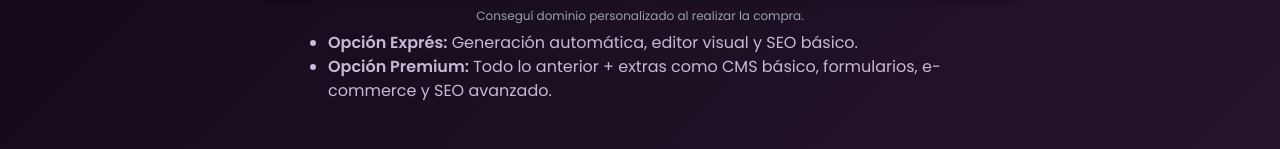
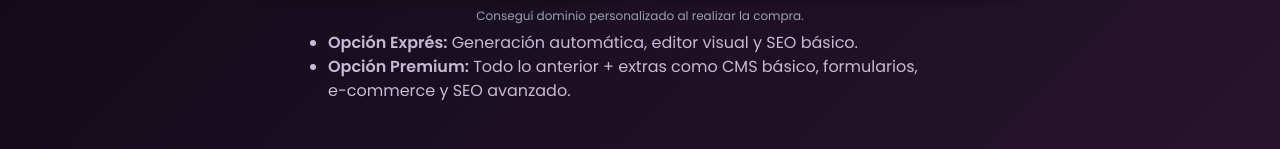
Before and after one commit to CharlyBGood/landingflyer, a React (Vite) app in the folder frontend/: page / in a window 1280 px wide. Shown: the part 550-699 px from the top of the page. Built offline with nearby package versions, Linux system fonts and the light colour scheme.

Commit message:
modify text wrap on header copy

```diff
--- a/frontend/src/components/HeroCardContainer.jsx
+++ b/frontend/src/components/HeroCardContainer.jsx
@@ -25,7 +25,7 @@ export default function HeroCardContainer() {
       <div className="max-w-2xl mx-auto mt-2">
         <ul className="text-sinapsia-light text-sm sm:text-base text-left list-disc pl-6">
           <li><span className="font-semibold">Opción Exprés:</span> Generación automática, editor visual y SEO básico.</li>
-          <li><span className="font-semibold">Opción Premium:</span> Todo lo anterior + extras como CMS básico, formularios, e-commerce y SEO avanzado.</li>
+          <li><span className="font-semibold">Opción Premium:</span> Todo lo anterior + extras como CMS básico, formularios, <span className="whitespace-nowrap">e-commerce</span> y SEO avanzado.</li>
         </ul>
       </div>
     </>
```
